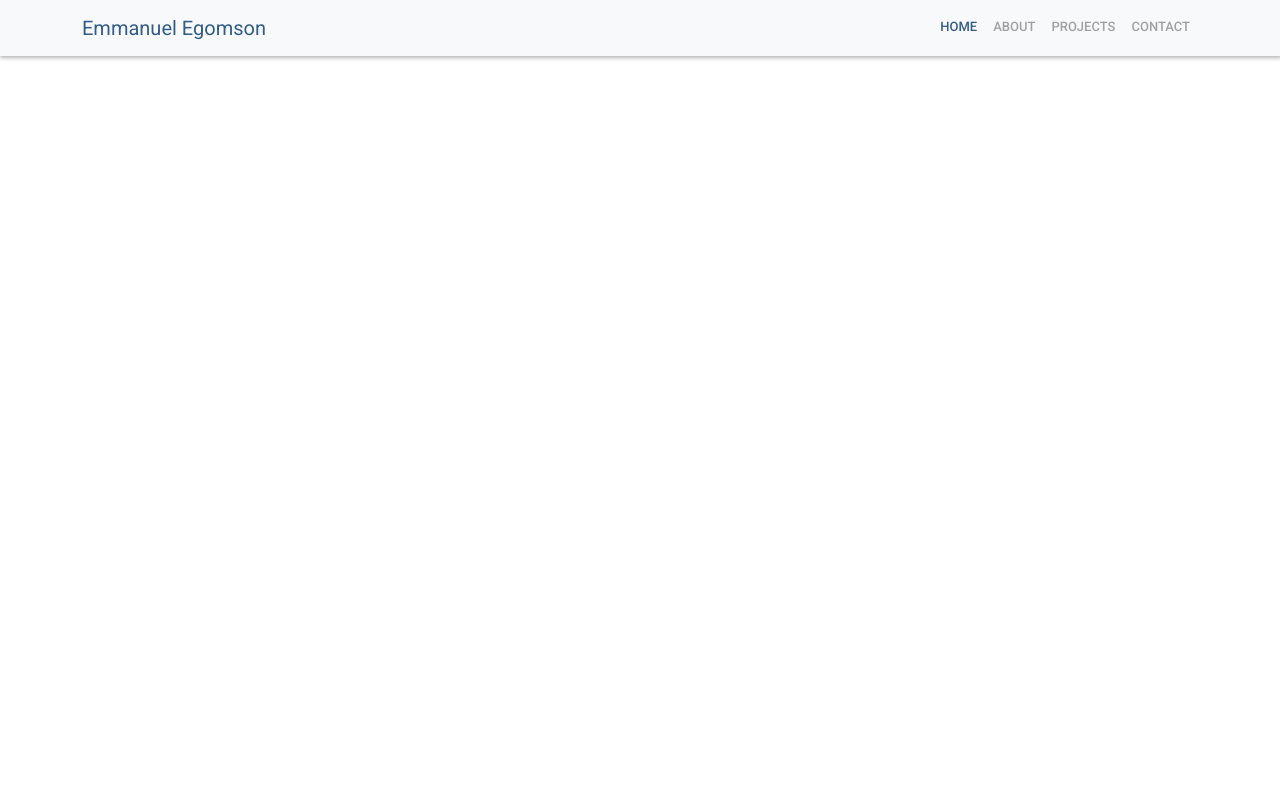
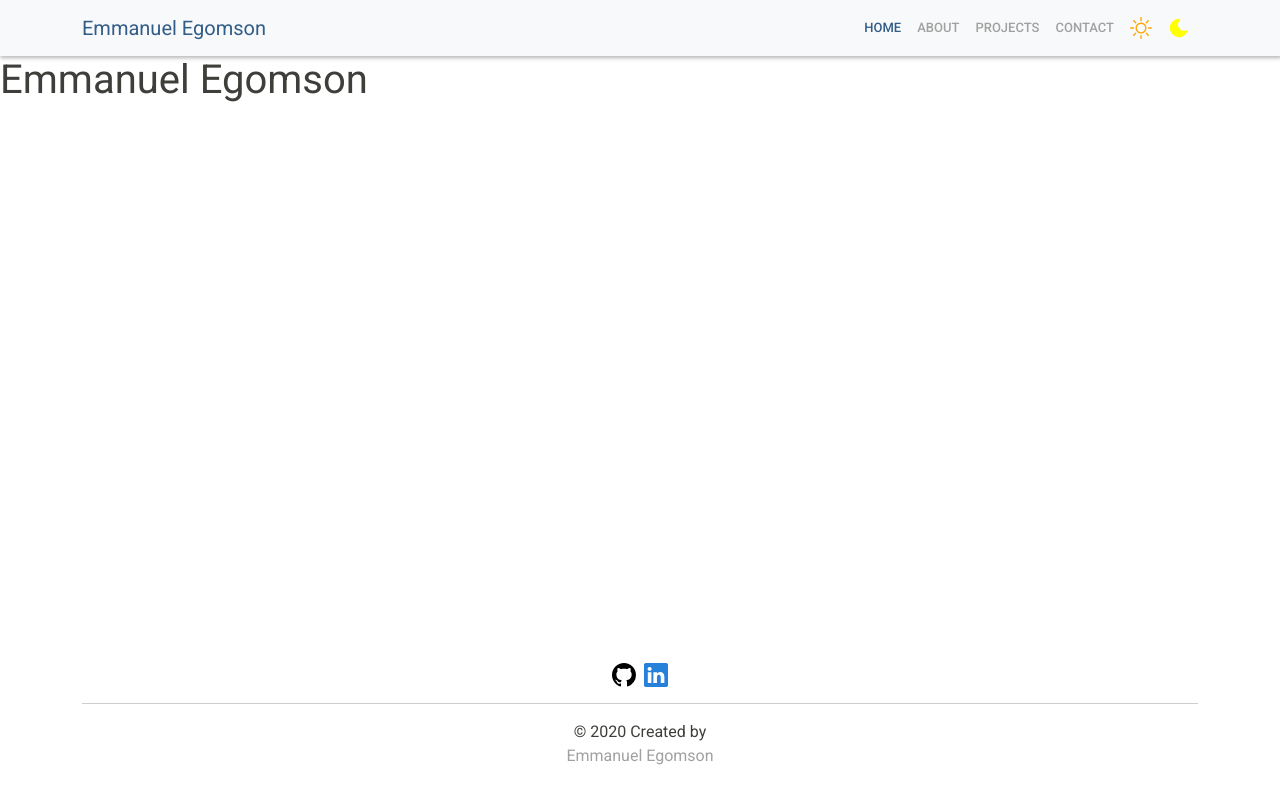
Before and after one commit to femmor/portfolio, a React (Create React App) app: page / in a window 1280 px wide. Built offline with nearby package versions, Linux system fonts and the light colour scheme.

Commit message:
Creates footer with links

```diff
--- a/package.json
+++ b/package.json
@@ -14,9 +14,11 @@
     "react": "^18.2.0",
     "react-bootstrap": "^2.7.4",
     "react-dom": "^18.2.0",
+    "react-icons": "^4.9.0",
     "react-router-bootstrap": "^0.26.2",
     "react-router-dom": "^6.13.0",
     "react-scripts": "5.0.1",
+    "react-toastify": "^9.1.3",
     "typescript": "^4.9.5",
     "web-vitals": "^2.1.4"
   },
--- a/src/App.tsx
+++ b/src/App.tsx
@@ -1,5 +1,5 @@
 import { FC } from 'react';
-import { Header } from './components';
+import { Footer, Header } from './components';
 
 type AppProps = {};
 
@@ -7,6 +7,10 @@ const App: FC<AppProps> = () => {
   return (
     <div className='d-flex flex-column vh-100'>
       <Header />
+      <main>
+        <h1>Emmanuel Egomson</h1>
+      </main>
+      <Footer />
     </div>
   );
 };
--- /dev/null
+++ b/src/components/Footer.tsx
@@ -0,0 +1,30 @@
+import { BsGithub, BsLinkedin } from '../utils/icons';
+import { Link } from 'react-router-dom';
+
+const Footer = () => {
+  const year = new Date().getFullYear();
+
+  return (
+    <footer className='container my-3'>
+      <p className='d-flex flex-row justify-content-center gap-2'>
+        <Link to='https://github.com/femmor' target='_blank'>
+          <BsGithub size={24} color='#000' />
+        </Link>
+        <Link
+          to='https://www.linkedin.com/in/emmanuel-egomson-9b344319b'
+          target='_blank'
+        >
+          <BsLinkedin size={24} color='#2781db' />
+        </Link>
+      </p>
+      <hr />
+      <p className='text-center'>
+        &copy; {year} Created by{' '}
+        <Link to='/' className='nav-link'>
+          Emmanuel Egomson
+        </Link>
+      </p>
+    </footer>
+  );
+};
+export default Footer;
--- a/src/components/Header.tsx
+++ b/src/components/Header.tsx
@@ -1,7 +1,9 @@
 import { useEffect, useState } from 'react';
-import { Container, Nav, Navbar } from 'react-bootstrap';
+import { Button, Container, Nav, Navbar } from 'react-bootstrap';
 import { LinkContainer } from 'react-router-bootstrap';
 import { Link, useLocation } from 'react-router-dom';
+
+import { BsSun, TbMoonFilled } from '../utils/icons';
 
 const Header = () => {
   const location = useLocation();
@@ -60,6 +62,12 @@ const Header = () => {
               >
                 Contact
               </Link>
+              <span className='sun nav-link'>
+                <BsSun size={22} color='orange' />
+              </span>
+              <span className='moon nav-link'>
+                <TbMoonFilled size={22} color='yellow' />
+              </span>
             </Nav>
           </Navbar.Collapse>
         </Container>
--- a/src/components/index.tsx
+++ b/src/components/index.tsx
@@ -1 +1,2 @@
 export { default as Header } from './Header';
+export { default as Footer } from './Footer';
--- a/src/index.css
+++ b/src/index.css
@@ -23,7 +23,7 @@ a.nav-link {
   color: #a1a1a1 !important;
 }
 
-.nav-link::after {
+.nav-link::after:not(.mode-switcher) {
     content: '' !important;
     display: block !important;
     width: 0 !important;
@@ -32,6 +32,43 @@ a.nav-link {
     transition: width .3s !important;
 }
 
-.nav-link:hover::after {
+.nav-link:hover::after:not(.sun, .moon) {
     width: 100% !important;
 }
+.sun {
+  cursor: pointer;
+  display: flex;
+  justify-content: center;
+  align-items: center;
+}
+
+.sun:hover {
+  border: orange 1px solid;
+  border-radius: 50%;
+
+}
+
+.moon {
+  cursor: pointer;
+  display: flex;
+  justify-content: center;
+  align-items: center;
+}
+
+.moon:hover {
+  border: yellow 1px solid;
+  border-radius: 50%;
+}
+
+main {
+  height: 100vh;
+}
+
+@media screen and (max-width: 768px) {
+  .moon:hover {
+    border: none
+  }
+  .sun:hover {
+    border: none
+  }
+}
--- /dev/null
+++ b/src/utils/icons.tsx
@@ -0,0 +1,5 @@
+import { BsSun } from 'react-icons/bs';
+import { TbMoonFilled } from 'react-icons/tb';
+import { BsGithub, BsLinkedin } from 'react-icons/bs';
+
+export { BsSun, TbMoonFilled, BsGithub, BsLinkedin };
```
Also changed, not shown: 1 other file (tests, documents, lock files or other folders).
